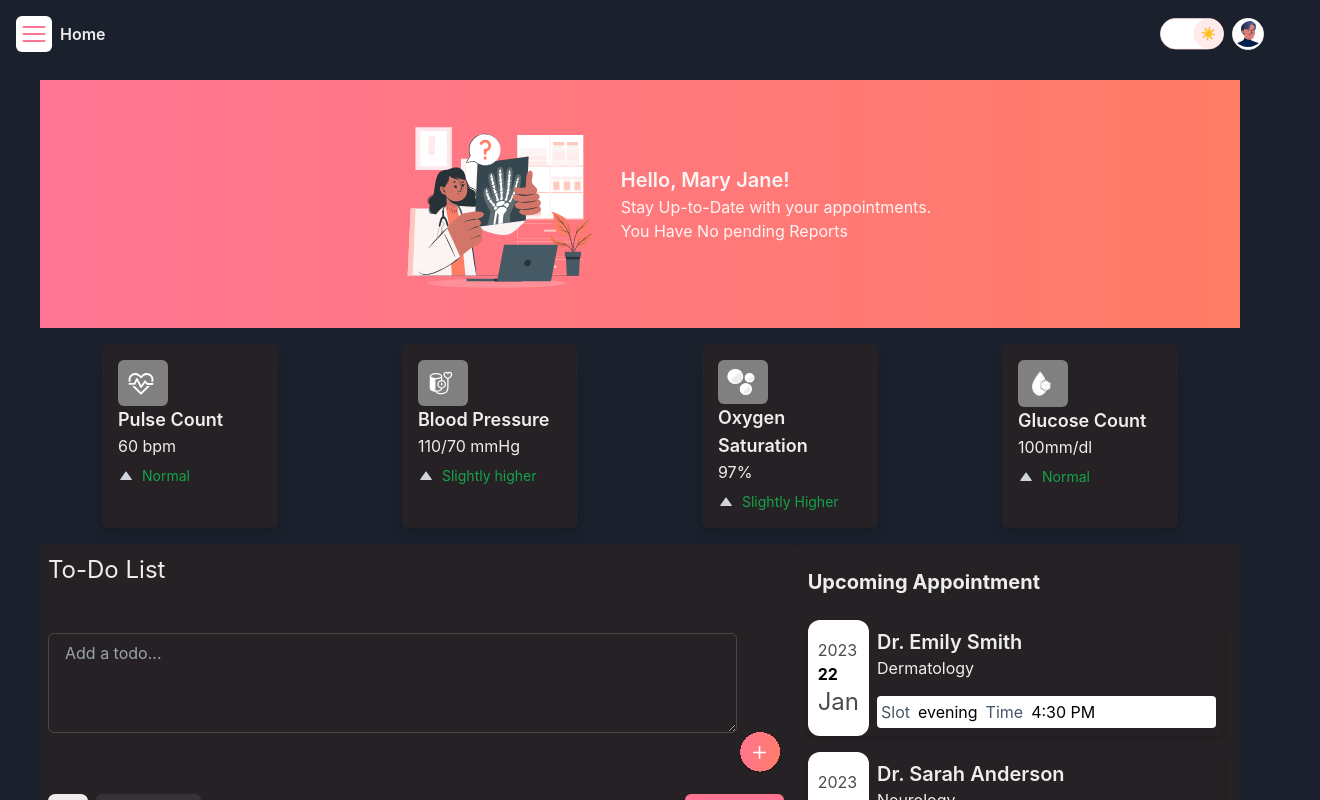
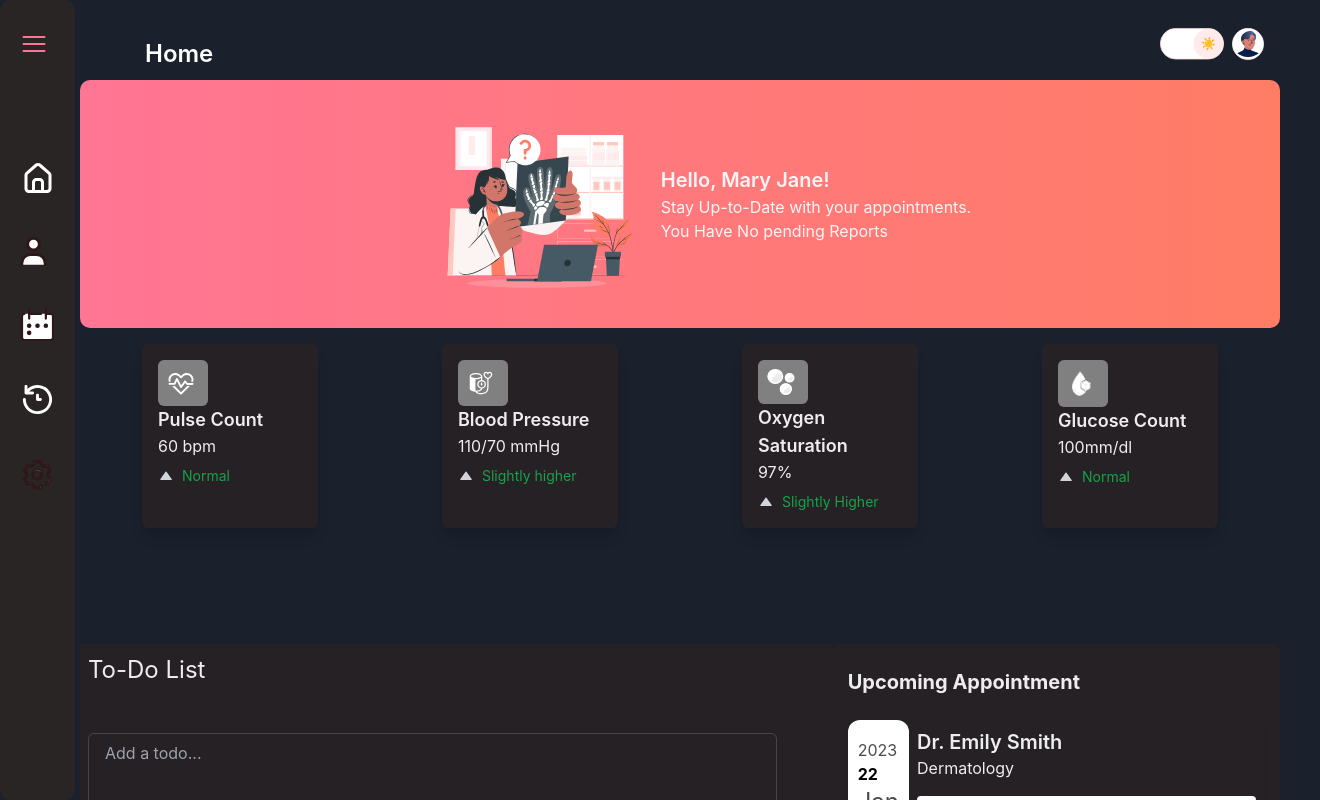
Before and after one commit to tanvirim/job_task_Rainier_Technologies, a React (Vite) app: page / in a window 1280 px wide. Shown: the top 800 px of the page, 1320 px wide, since content can reach past the window. Built offline with nearby package versions, Linux system fonts and the light colour scheme.

Commit message:
leftbar alignment for ipad and macbook

```diff
--- a/src/App.jsx
+++ b/src/App.jsx
@@ -1,5 +1,5 @@
-import { Grid, GridItem, Box } from '@chakra-ui/react';
-import { useColorMode } from '@chakra-ui/react';
+import { Grid, GridItem, Box, useColorMode } from '@chakra-ui/react';
+
 import { useState } from 'react';
 import NavBar from './components/NavBar';
 import LeftSideBar from './components/LeftSideBar';
@@ -19,7 +19,7 @@ function App() {
         templateAreas={`"nav nav"
                      "left main"`}
       >
-        <GridItem area='nav'>
+        <GridItem area='nav' zIndex={{ base: 1, md: 30 }}>
           <NavBar toggleLeftBar={toggleLeftBar} />
         </GridItem>
 
@@ -28,8 +28,8 @@ function App() {
           zIndex={10}
           position='absolute'
           height='100vh'
-          width='264px'
-          left={showLeftBar ? '0' : '-400px'}
+          width={{ base: '264px', md: '75px' }}
+          left={{ base: showLeftBar ? '0' : '-400px', md: 0 }}
           top='0'
           transition='left 0.3s ease-out'
         >
@@ -42,6 +42,7 @@ function App() {
           top='80px'
           height='auto'
           width='100%'
+          left={{ md: '40px', lg: '100px' }}
         >
           <Main />
         </GridItem>
--- a/src/components/LeftSideBar.jsx
+++ b/src/components/LeftSideBar.jsx
@@ -1,40 +1,46 @@
 /* eslint-disable react/prop-types */
 import sideArrow from '../assets/leftSideBar/sideArrow.svg';
-import { Text, useColorModeValue } from '@chakra-ui/react';
+
+import { Text, useColorModeValue, Box } from '@chakra-ui/react';
 import logo from '../assets/leftSideBar/logo.svg';
 import SidebarSVG from './SidebarSVG';
 const LeftSideBar = ({ toggleLeftBar, colorMode }) => {
   const textColor = useColorModeValue('white');
   return (
-    <div
+    <Box
+      rounded={{ base: 0, md: '10px' }}
       className={
-        colorMode === 'light' ? 'bg-white h-full' : 'bg-red-950 h-full'
+        colorMode === 'light' ? 'bg-white h-full' : 'bg-stone-800 h-full'
       }
     >
-      <div className='flex flex-col gap-[100px] '>
-        <div className='flex m-6 gap-8'>
+      <Box className='flex flex-col gap-[100px] '>
+        {/* leftsidebar visibility */}
+        <Box display={{ md: 'none' }} className='flex m-6 gap-8'>
           <img src={logo} alt='logo' />
-          <h1 className='text-2xl mt-2'>
+          <Text className='text-2xl mt-2'>
             Medi<span className='text-red-600 font-bold '>Doc</span>
-          </h1>
+          </Text>
           <img
             className='ml-[20px] mt-2 cursor-pointer'
             onClick={toggleLeftBar}
             src={sideArrow}
             alt=''
           />
-        </div>
+        </Box>
         <SidebarSVG colorMode={colorMode} />
         <div className='mt-[50px] ml-[50px]'>
-          <button className='bg-red-600 w-[150px] h-[50px] rounded-[5px] cursor-pointer'>
+          <Box
+            display={{ md: 'none' }}
+            className='bg-red-600 w-[150px] h-[50px] rounded-[5px] cursor-pointer'
+          >
             <Text color={textColor} className='text-center'>
               {' '}
               New Appointment
             </Text>
-          </button>
+          </Box>
         </div>
-      </div>
-    </div>
+      </Box>
+    </Box>
   );
 };
 
--- a/src/components/Main.jsx
+++ b/src/components/Main.jsx
@@ -28,7 +28,7 @@ const Main = () => {
           'todo covid'
         `,
       }}
-      columnGap={{ base: 0, lg: 40 }}
+      columnGap={{ base: 0, lg: 30 }}
       rowGap={{ base: 0, lg: 0 }}
       marginX={{ md: 10 }}
     >
--- a/src/components/NavBar.jsx
+++ b/src/components/NavBar.jsx
@@ -15,6 +15,7 @@ import ColorMOdeSwitch from './ColorModeSwitch';
 
 const NavBar = ({ toggleLeftBar }) => {
   const textColor = useColorModeValue('white');
+  const changeColor = useColorModeValue('black', 'white');
   return (
     <Box
       height={20}
@@ -30,12 +31,18 @@ const NavBar = ({ toggleLeftBar }) => {
           <Image
             padding={1}
             rounded='md'
-            bg='white'
+            bg={{ base: 'white', md: 'none' }}
             onClick={toggleLeftBar}
             cursor='pointer'
             src={Menu}
           />
-          <Text color={textColor} fontWeight={600}>
+          <Text
+            marginLeft={{ md: '85px' }}
+            marginTop={{ md: '20px' }}
+            fontSize={{ base: 'md', md: '2xl' }}
+            color={{ base: textColor, md: changeColor }}
+            fontWeight={600}
+          >
             {' '}
             Home
           </Text>
--- a/src/components/SidebarSVG.jsx
+++ b/src/components/SidebarSVG.jsx
@@ -1,9 +1,14 @@
 /* eslint-disable react/no-unknown-property */
 /* eslint-disable react/prop-types */
-
+import { Box } from '@chakra-ui/react';
 const SidebarSVG = ({ colorMode }) => {
   return (
-    <div className='flex flex-col gap-6 ml-12'>
+    <Box
+      gap={{ md: '40px' }}
+      className='flex flex-col gap-6 ml-12'
+      marginLeft={{ md: '20px' }}
+      marginTop={{ md: '160px' }}
+    >
       <div className='flex gap-4'>
         <svg
           width='36'
@@ -21,7 +26,9 @@ const SidebarSVG = ({ colorMode }) => {
           </g>
         </svg>
 
-        <div className='mt-2'>Home</div>
+        <Box display={{ md: 'none' }} className='mt-2'>
+          Home
+        </Box>
       </div>
 
       <div className='flex gap-4'>
@@ -50,7 +57,9 @@ const SidebarSVG = ({ colorMode }) => {
           </g>
         </svg>
 
-        <div className='mt-2'>Patient Profile</div>
+        <Box display={{ md: 'none' }} className='mt-2'>
+          Patient Profile
+        </Box>
       </div>
 
       <div className='flex gap-4'>
@@ -129,7 +138,9 @@ const SidebarSVG = ({ colorMode }) => {
           </g>
         </svg>
 
-        <div className='mt-2'>Appointments </div>
+        <Box display={{ md: 'none' }} className='mt-2'>
+          Appointments{' '}
+        </Box>
       </div>
 
       <div className='flex gap-4 '>
@@ -149,7 +160,9 @@ const SidebarSVG = ({ colorMode }) => {
           </g>
         </svg>
 
-        <div className='mt-2'>Medical History</div>
+        <Box display={{ md: 'none' }} className='mt-2'>
+          Medical History
+        </Box>
       </div>
 
       <div className='flex gap-4 '>
@@ -175,9 +188,11 @@ const SidebarSVG = ({ colorMode }) => {
           </g>
         </svg>
 
-        <div className='mt-2'>Settings</div>
+        <Box display={{ md: 'none' }} className='mt-2'>
+          Settings
+        </Box>
       </div>
-    </div>
+    </Box>
   );
 };
 
--- a/src/components/main/Covid.jsx
+++ b/src/components/main/Covid.jsx
@@ -20,6 +20,7 @@ const Covid = () => {
       }}
       padding={4}
       maxWidth='661px'
+      marginTop={{ base: 0, md: '40px' }}
     >
       {/* title start */}
       <Flex
--- a/src/components/main/Greeting.jsx
+++ b/src/components/main/Greeting.jsx
@@ -12,7 +12,11 @@ import NavImage from '../../assets/nav/navImage.svg';
 const Greeting = () => {
   const textColor = useColorModeValue('white');
   return (
-    <Box padding={4} bg='linear-gradient(270deg, #FF7C65 0%, #FF7594 100%)'>
+    <Box
+      padding={4}
+      bg='linear-gradient(270deg, #FF7C65 0%, #FF7594 100%)'
+      rounded={10}
+    >
       <Flex
         flexDirection={{ base: 'column', md: 'row' }}
         gap={4}
--- a/src/components/main/Vitals.jsx
+++ b/src/components/main/Vitals.jsx
@@ -5,7 +5,7 @@ import bloodIcon from '../../assets/main/vitals/blood.svg';
 import arrowIcon from '../../assets/main/vitals/arrow.svg';
 import whiteArrowIcon from '../../assets/main/vitals/whiteArrow.svg';
 
-import { useColorMode, Text } from '@chakra-ui/react';
+import { useColorMode, Text, Box } from '@chakra-ui/react';
 const Vitals = () => {
   const { colorMode } = useColorMode();
 
@@ -41,7 +41,7 @@ const Vitals = () => {
   ];
 
   return (
-    <div className=' mt-4'>
+    <Box className=' mt-4' marginBottom={{ base: 0, md: '100px' }}>
       <Text
         display={{ base: 'block', md: 'none' }}
         className='font-bold text-xl mb-4 ml-2'
@@ -90,7 +90,7 @@ const Vitals = () => {
           </div>
         ))}
       </div>
-    </div>
+    </Box>
   );
 };
 
--- a/src/theme.js
+++ b/src/theme.js
@@ -5,6 +5,8 @@ import { extendTheme } from '@chakra-ui/react';
 const theme = extendTheme({
   config: {
     initialColorMode: 'dark',
+
+    useSystemColorMode: false,
   },
   breakpoints: {
     base: '375px',
@@ -18,6 +20,20 @@ const theme = extendTheme({
       lg: '70%',
     },
   },
+  colors: {
+    // Define colors for the light mode
+    light: {
+      background: 'white',
+      text: 'black',
+      // Define other colors as needed for the light mode
+    },
+    // Define colors for the dark mode
+    dark: {
+      background: 'rgb(21,10,9)',
+      text: 'white',
+      // Define other colors as needed for the dark mode
+    },
+  },
 });
 
 export default theme;
```
Also changed, not shown: src/assets/plus.svg (added).
